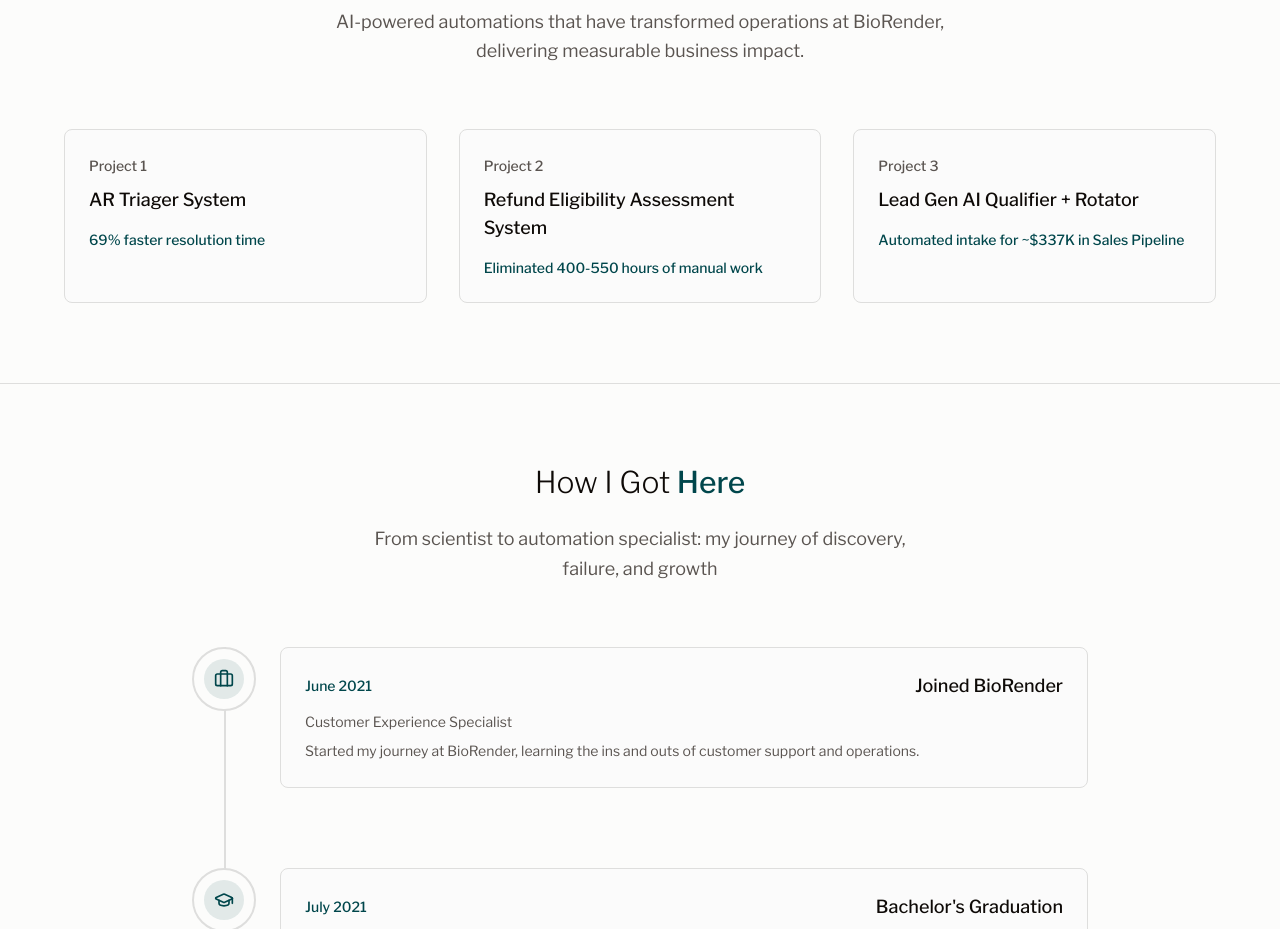
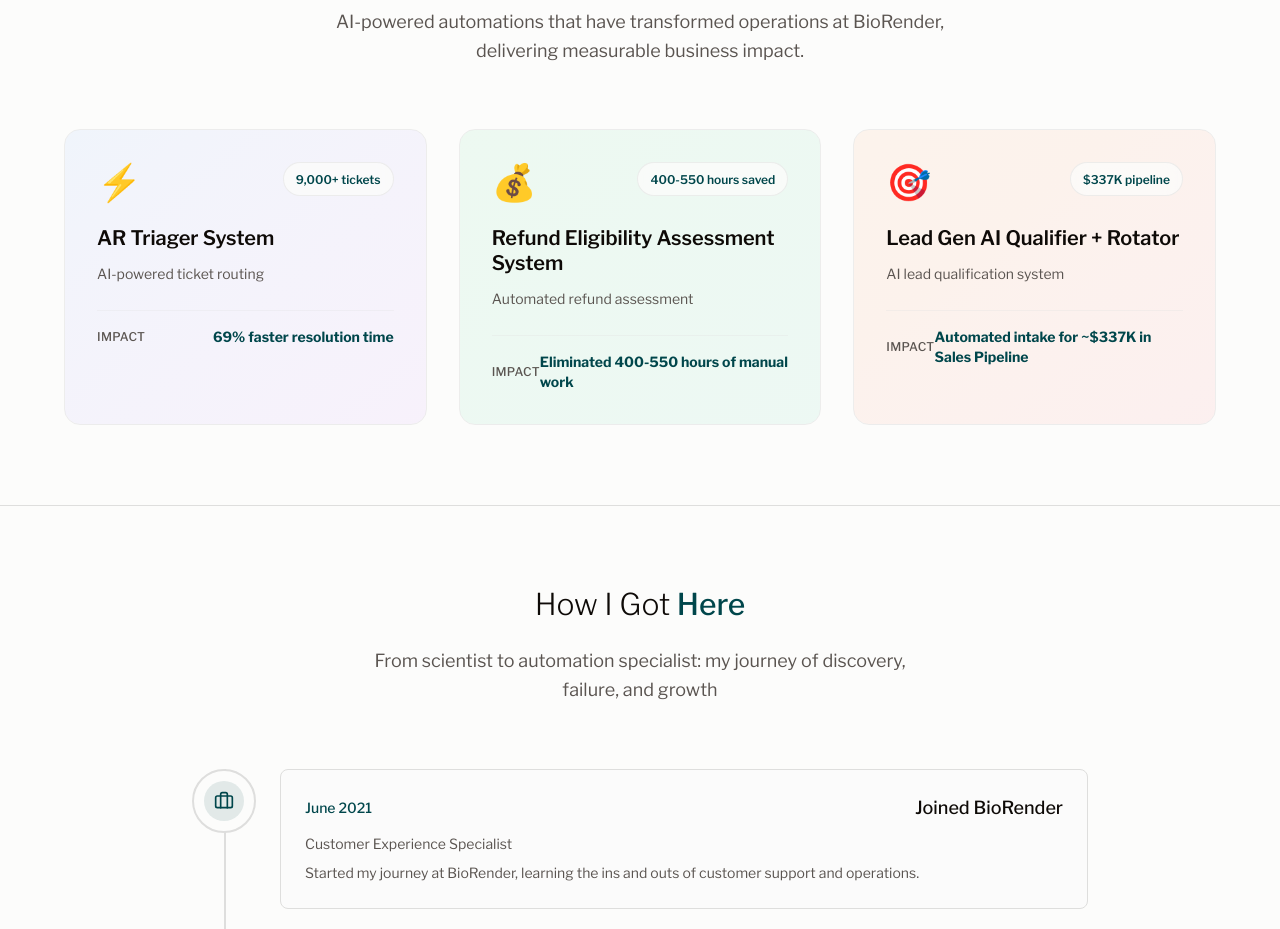
Before and after one commit to joce-biorender/portfolio, a Next.js app: page / in a window 1280 px wide. Shown: the part 1060-1989 px from the top of the page. Built offline with nearby package versions, Linux system fonts and the light colour scheme.

Commit message:
Transform project cards into modern app/product-style cards with gradients, icons, and better visual hierarchy

```diff
--- a/app/page.tsx
+++ b/app/page.tsx
@@ -169,21 +169,86 @@ export default function Home() {
             </div>
 
             <div className="grid sm:grid-cols-2 lg:grid-cols-3 gap-8">
-              {automationCaseStudies.map((study, index) => (
+              {automationCaseStudies.map((study, index) => {
+                // Define visual elements for each project
+                const projectData = {
+                  'ar-triager': {
+                    icon: '⚡',
+                    gradient: 'from-blue-500/10 to-purple-500/10',
+                    borderGradient: 'from-blue-500/20 to-purple-500/20',
+                    badge: '9,000+ tickets',
+                    description: 'AI-powered ticket routing'
+                  },
+                  'refund-eligibility': {
+                    icon: '💰',
+                    gradient: 'from-green-500/10 to-emerald-500/10',
+                    borderGradient: 'from-green-500/20 to-emerald-500/20',
+                    badge: '400-550 hours saved',
+                    description: 'Automated refund assessment'
+                  },
+                  'lead-qualifier': {
+                    icon: '🎯',
+                    gradient: 'from-orange-500/10 to-red-500/10',
+                    borderGradient: 'from-orange-500/20 to-red-500/20',
+                    badge: '$337K pipeline',
+                    description: 'AI lead qualification system'
+                  }
+                }
+
+                const data = projectData[study.id as keyof typeof projectData]
+
+                return (
                   <Link
                     key={study.id}
                     href={`/automation/${study.id}`}
-                  className="group block bg-card/30 p-6 rounded-lg border border-border hover:border-accent hover:bg-card/50 transition-all duration-300 cursor-pointer transform hover:scale-[1.02] hover:shadow-lg"
+                    className="group block relative overflow-hidden rounded-2xl border border-border/50 hover:border-accent/30 transition-all duration-500 cursor-pointer transform hover:scale-[1.03] hover:shadow-2xl"
                   >
-                  <div className="mb-4">
-                    <span className="text-sm text-muted-foreground font-medium">Project {index + 1}</span>
-                    <h3 className="text-lg font-medium text-foreground group-hover:text-accent transition-colors mt-2">
+                    {/* Background Gradient */}
+                    <div className={`absolute inset-0 bg-gradient-to-br ${data.gradient} opacity-60 group-hover:opacity-80 transition-opacity duration-500`} />
+
+                    {/* Border Gradient */}
+                    <div className={`absolute inset-0 rounded-2xl bg-gradient-to-br ${data.borderGradient} opacity-0 group-hover:opacity-100 transition-opacity duration-500`} />
+
+                    {/* Content */}
+                    <div className="relative p-8">
+                      {/* Icon and Badge */}
+                      <div className="flex items-start justify-between mb-6">
+                        <div className="text-4xl">{data.icon}</div>
+                        <div className="bg-background/80 backdrop-blur-sm px-3 py-1 rounded-full border border-border/50">
+                          <span className="text-xs font-semibold text-accent">{data.badge}</span>
+                        </div>
+                      </div>
+
+                      {/* Title and Description */}
+                      <div className="space-y-3">
+                        <h3 className="text-xl font-semibold text-foreground group-hover:text-accent transition-colors duration-300 leading-tight">
                           {study.title}
                         </h3>
+                        <p className="text-sm text-muted-foreground leading-relaxed">
+                          {data.description}
+                        </p>
                       </div>
-                  <p className="text-sm text-accent font-medium">{study.metric}</p>
+
+                      {/* Key Metric */}
+                      <div className="mt-6 pt-4 border-t border-border/30">
+                        <div className="flex items-center justify-between">
+                          <span className="text-xs text-muted-foreground uppercase tracking-wide font-medium">Impact</span>
+                          <span className="text-sm font-bold text-accent">{study.metric}</span>
+                        </div>
+                      </div>
+
+                      {/* Hover Arrow */}
+                      <div className="absolute bottom-6 right-6 opacity-0 group-hover:opacity-100 transition-all duration-300 transform translate-x-2 group-hover:translate-x-0">
+                        <div className="w-8 h-8 bg-accent/10 rounded-full flex items-center justify-center">
+                          <svg className="w-4 h-4 text-accent" fill="none" stroke="currentColor" viewBox="0 0 24 24">
+                            <path strokeLinecap="round" strokeLinejoin="round" strokeWidth={2} d="M9 5l7 7-7 7" />
+                          </svg>
+                        </div>
+                      </div>
+                    </div>
                   </Link>
-              ))}
+                )
+              })}
             </div>
           </div>
         </section>
```
Lines whose indentation alone changed are shown as unchanged.
